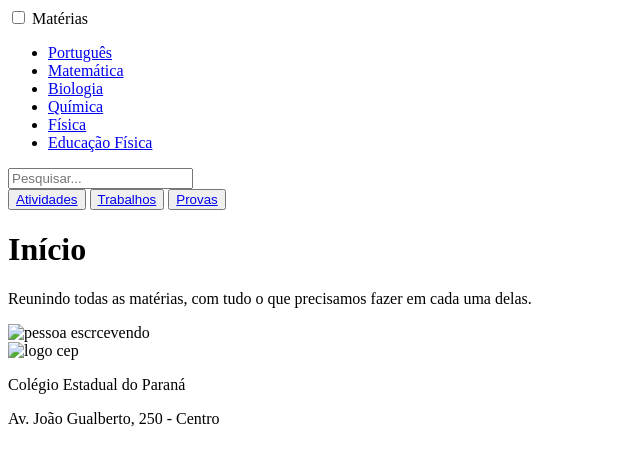
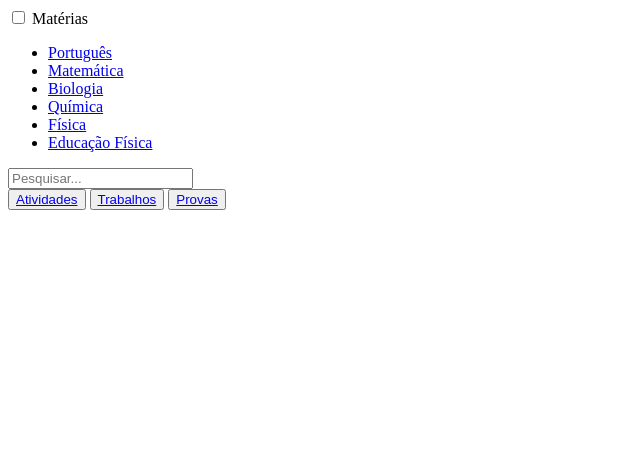
Before and after one commit to justspr/recupera-o, a plain HTML site: page index.html in a window 1280 px wide. Shown: the whole page, without its empty margins (0-640 px from the left). Drawn offline with Linux system fonts and the light colour scheme.

Commit message:
tgjfgjfgjhgk

```diff
--- a/index.html
+++ b/index.html
@@ -30,18 +30,7 @@
             <button><a href="#prova">Provas</a></button>
         </div>
     </header>
-    <h1>Início</h1>
-    <p>Reunindo todas as matérias, com tudo o que precisamos fazer em cada uma delas.</p>
-    <img src="./photo-1550592704-6c76defa9985.jpg" alt="pessoa escrcevendo">
-    <footer class="rodape">
-        <div>
-            <img src="./logocep.png" alt="logo cep">
-        </div>
-        <div>
-            <p>Colégio Estadual do Paraná</p>
-            <p>Av. João Gualberto, 250 - Centro</p>
-        </div>
-    </footer>
+    </f0ooter>
 </body>
 </html>
 
```
